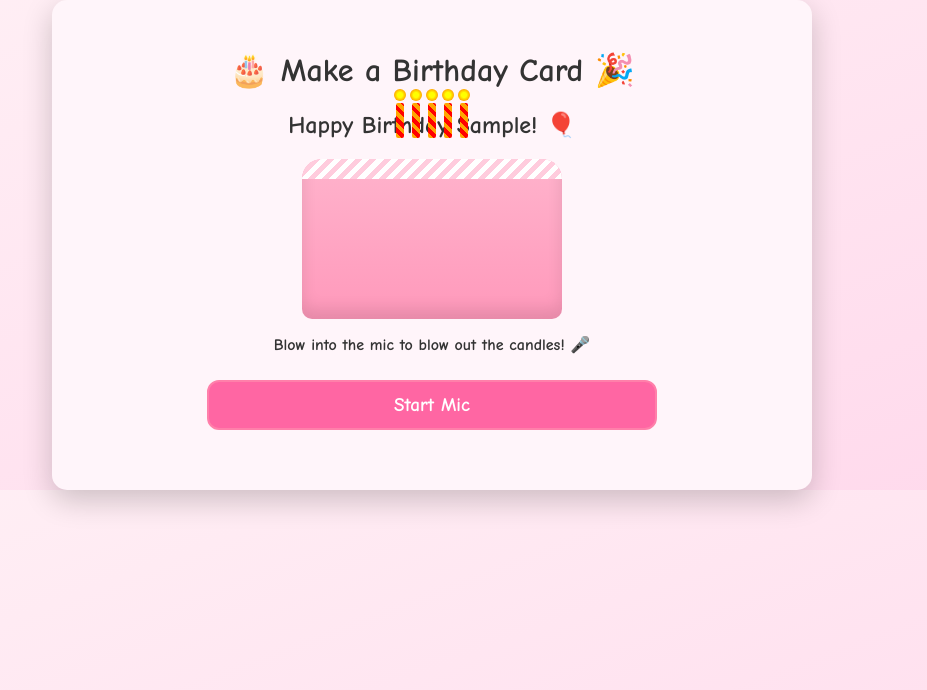
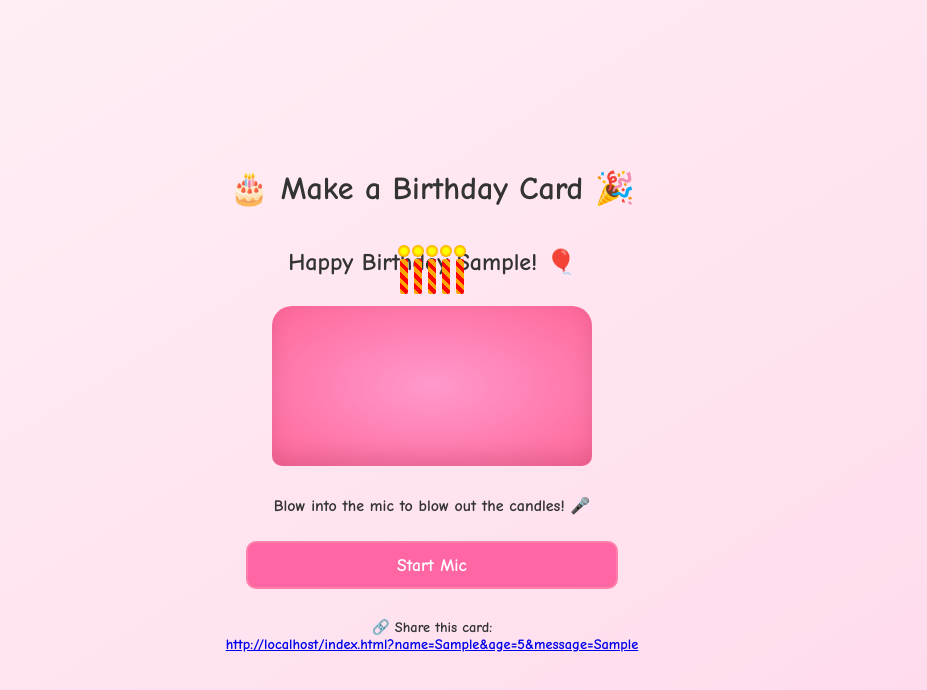
Before and after one commit to Pratap-coder-PC/Birthday-card, a plain HTML site: page index.html in a window 1280 px wide. Both pictures are taken after typing "Sample", "5", "Sample" into the empty fields and a click on the button "Create Card". Shown: the whole page, without its empty margins (208-1135 px from the left). Drawn offline with Linux system fonts and the light colour scheme.

Commit message:
Update index.html

```diff
--- a/index.html
+++ b/index.html
@@ -4,34 +4,39 @@
 <head>
   <meta charset="UTF-8" />
   <meta name="viewport" content="width=device-width, initial-scale=1.0" />
-  <title>3D Birthday Card</title>
+  <title>Birthday Card</title>
   <link href="https://fonts.googleapis.com/css2?family=Comic+Neue:wght@700&display=swap" rel="stylesheet" />
   <style>
-    body {
+    * {
+      box-sizing: border-box;
+    }
+    html, body {
       margin: 0;
       padding: 0;
+      height: 100%;
       font-family: 'Comic Neue', cursive;
       background: linear-gradient(to bottom right, #fff0f5, #ffd9ec);
-      text-align: center;
       color: #333;
+      overflow-x: hidden;
     }
     .container {
-      padding: 30px;
-      max-width: 700px;
-      margin: auto;
-      box-shadow: 0 10px 30px rgba(0,0,0,0.2);
-      background: #fff5fa;
-      border-radius: 15px;
+      display: flex;
+      flex-direction: column;
+      justify-content: center;
+      align-items: center;
+      min-height: 100vh;
+      padding: 20px;
+      text-align: center;
     }
     input, textarea, button {
       font-family: inherit;
-      font-size: 1.2em;
+      font-size: 1.1em;
       padding: 12px;
       margin: 10px;
       width: 90%;
       max-width: 450px;
       border: 2px solid #ff80aa;
-      border-radius: 12px;
+      border-radius: 10px;
     }
     button {
       background: #ff66a3;
@@ -41,47 +46,36 @@
     button:hover {
       background: #ff3385;
     }
-    #cakeWrapper {
+    .cake-wrapper {
       position: relative;
-      margin-top: 20px;
+      width: 90%;
+      max-width: 320px;
+      margin: 30px auto;
     }
     .cake-base {
-      position: relative;
-      width: 260px;
+      width: 100%;
       height: 160px;
-      margin: 0 auto;
-      background: linear-gradient(to bottom, #ffb3cc, #ff99bb);
+      background: radial-gradient(#ff99cc, #ff6699);
       border-radius: 20px 20px 10px 10px;
-      box-shadow: inset 0 -10px 15px rgba(0,0,0,0.1);
-    }
-    .cake-layer::before {
-      content: '';
-      position: absolute;
-      top: 0;
-      left: 0;
-      width: 100%;
-      height: 20px;
-      background: repeating-linear-gradient(-45deg, #fff, #fff 5px, #ffccdd 5px, #ffccdd 10px);
-      border-radius: 20px 20px 0 0;
+      box-shadow: inset 0 -10px 20px rgba(0,0,0,0.1);
     }
     #cake {
       position: absolute;
       top: -60px;
       left: 0;
       right: 0;
-      margin: auto;
       display: flex;
+      justify-content: center;
       flex-wrap: wrap;
-      justify-content: center;
-      width: 100%;
+      padding: 10px;
     }
     .candle {
       width: 8px;
       height: 35px;
       background: repeating-linear-gradient(45deg, orange, orange 4px, red 4px, red 8px);
-      margin: 4px;
+      margin: 3px;
+      border-radius: 2px;
       position: relative;
-      border-radius: 2px;
     }
     .flame {
       width: 12px;
@@ -114,10 +108,15 @@
       0% { transform: translateY(-100vh); opacity: 0; }
       100% { transform: translateY(0); opacity: 1; }
     }
+    #shareLink {
+      margin-top: 20px;
+      font-size: 0.9em;
+      color: #333;
+      word-break: break-word;
+    }
   </style>
 </head>
 <body>
-
   <div class="container">
     <h1>🎂 Make a Birthday Card 🎉</h1>
     <div id="formContainer">
@@ -129,14 +128,15 @@
 
     <div id="cardContainer" style="display:none;">
       <h2>Happy Birthday <span id="recipientName"></span>! 🎈</h2>
-    <div id="cakeWrapper">
+      <div class="cake-wrapper">
         <div id="cake"></div>
-      <div class="cake-base cake-layer"></div>
+        <div class="cake-base"></div>
       </div>
       <p>Blow into the mic to blow out the candles! 🎤</p>
       <button onclick="startMicMonitoring()">Start Mic</button>
       <div id="confetti">🎉🎊✨💖</div>
       <div id="finalMessage" style="font-size: 1.5em; margin-top: 20px;"></div>
+      <div id="shareLink"></div>
     </div>
   </div>
 
@@ -144,13 +144,13 @@
   let flameElements = [];
   let audioContext, analyser, dataArray;
 
-  function createCard() {
+  function createCard(fromURL = false) {
     const name = document.getElementById('nameInput').value.trim();
     const age = parseInt(document.getElementById('ageInput').value);
     const message = document.getElementById('messageInput').value.trim();
 
-    if (!name || !age || !message || age <= 0) {
-      alert("Please enter all fields correctly.");
+    if (!fromURL && (!name || !age || !message || age <= 0)) {
+      alert("Please fill all fields correctly.");
       return;
     }
 
@@ -171,6 +171,11 @@
       flameElements.push(flame);
       candle.appendChild(flame);
       cake.appendChild(candle);
+    }
+
+    if (!fromURL) {
+      const shareURL = `${window.location.origin}${window.location.pathname}?name=${encodeURIComponent(name)}&age=${age}&message=${encodeURIComponent(message)}`;
+      document.getElementById('shareLink').innerHTML = `🔗 Share this card:<br><a href="${shareURL}" target="_blank">${shareURL}</a>`;
     }
   }
 
@@ -213,6 +218,19 @@
 
     requestAnimationFrame(monitorMic);
   }
+
+  window.addEventListener('DOMContentLoaded', () => {
+    const params = new URLSearchParams(window.location.search);
+    const name = params.get('name');
+    const age = params.get('age');
+    const message = params.get('message');
+    if (name && age && message) {
+      document.getElementById('nameInput').value = name;
+      document.getElementById('ageInput').value = age;
+      document.getElementById('messageInput').value = message;
+      createCard(true);
+    }
+  });
 </script>
 </body>
 </html>
```
Lines whose indentation alone changed are shown as unchanged.
